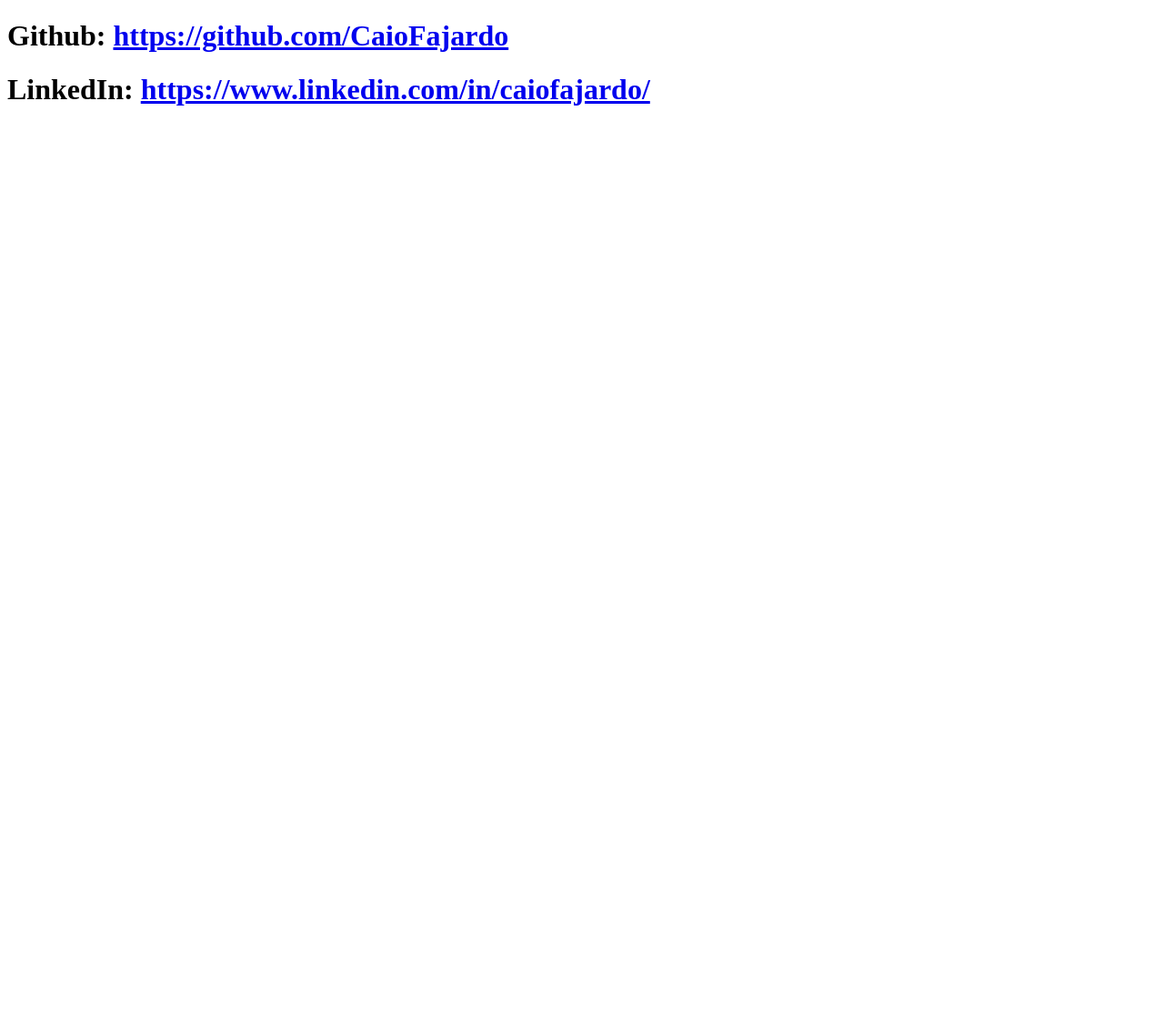
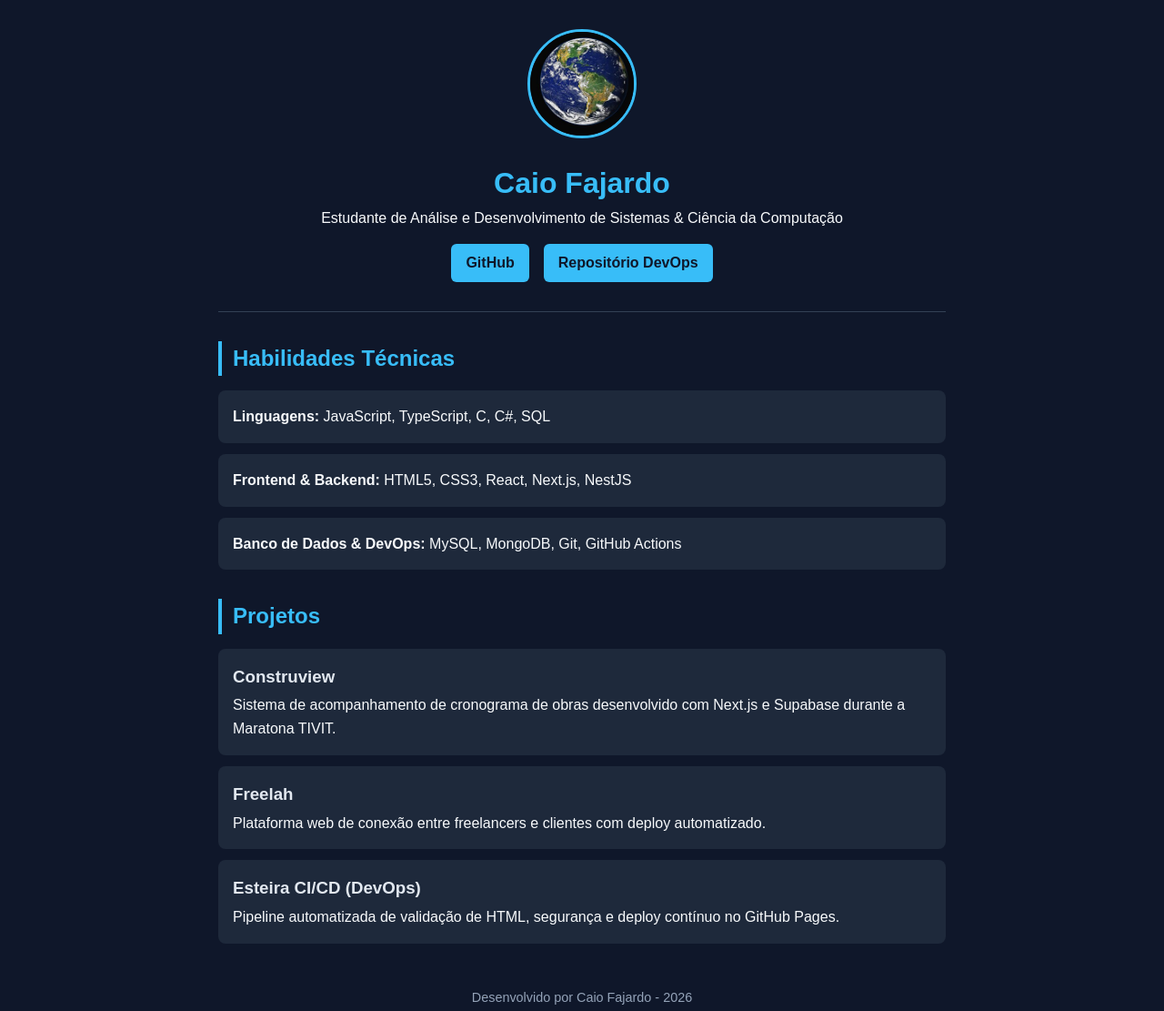
Before and after one commit to CaioFajardo/Trabalho-DevOps, a website: page index.html in a window 1280 px wide. Shown: the whole page at 91% size. Before the commit the page ends 800 px from the top, so only its background shows below. Drawn offline with Linux system fonts and the light colour scheme.

Commit message:
fix: corrigindo html e css

```diff
--- a/index.html
+++ b/index.html
@@ -1,12 +1,51 @@
 <!DOCTYPE html>
-<html lang="en">
+<html lang="pt-BR">
 <head>
     <meta charset="UTF-8">
     <meta name="viewport" content="width=device-width, initial-scale=1.0">
-    <title>Document</title>
+    <title>Portfólio - Caio Fajardo</title>
+    <link rel="stylesheet" href="style.css">
 </head>
 <body>
-    <h1>Github: <a href="https://github.com/CaioFajardo">https://github.com/CaioFajardo</a></h1>
-    <h1>LinkedIn: <a href="https://www.linkedin.com/in/caiofajardo/">https://www.linkedin.com/in/caiofajardo/</a></h1>
+    <header>
+        <img src="img/Nasa_blue_marble.jpg" alt="Imagem de perfil de Caio Fajardo" class="avatar">
+        <h1>Caio Fajardo</h1>
+        <p>Estudante de Análise e Desenvolvimento de Sistemas &amp; Ciência da Computação</p>
+        <nav>
+            <a href="https://github.com/CaioFajardo" target="_blank" rel="noopener noreferrer">GitHub</a>
+            <a href="https://github.com/CaioFajardo/Trabalho-DevOps" target="_blank" rel="noopener noreferrer">Repositório DevOps</a>
+        </nav>
+    </header>
+
+    <main>
+        <section>
+            <h2>Habilidades Técnicas</h2>
+            <ul>
+                <li><strong>Linguagens:</strong> JavaScript, TypeScript, C, C#, SQL</li>
+                <li><strong>Frontend &amp; Backend:</strong> HTML5, CSS3, React, Next.js, NestJS</li>
+                <li><strong>Banco de Dados &amp; DevOps:</strong> MySQL, MongoDB, Git, GitHub Actions</li>
+            </ul>
+        </section>
+
+        <section>
+            <h2>Projetos</h2>
+            <article>
+                <h3>Construview</h3>
+                <p>Sistema de acompanhamento de cronograma de obras desenvolvido com Next.js e Supabase durante a Maratona TIVIT.</p>
+            </article>
+            <article>
+                <h3>Freelah</h3>
+                <p>Plataforma web de conexão entre freelancers e clientes com deploy automatizado.</p>
+            </article>
+            <article>
+                <h3>Esteira CI/CD (DevOps)</h3>
+                <p>Pipeline automatizada de validação de HTML, segurança e deploy contínuo no GitHub Pages.</p>
+            </article>
+        </section>
+    </main>
+
+    <footer>
+        <p>Desenvolvido por Caio Fajardo - 2026</p>
+    </footer>
 </body>
 </html>
--- a/style.css
+++ b/style.css
@@ -0,0 +1,88 @@
+* {
+    margin: 0;
+    padding: 0;
+    box-sizing: border-box;
+    font-family: Arial, Helvetica, sans-serif;
+}
+
+body {
+    background-color: #0f172a;
+    color: #f8fafc;
+    line-height: 1.6;
+    padding: 2rem 1rem;
+}
+
+header, main, footer {
+    max-width: 800px;
+    margin: 0 auto;
+}
+
+header {
+    text-align: center;
+    padding-bottom: 2rem;
+    border-bottom: 1px solid #334155;
+}
+
+.avatar {
+    width: 120px;
+    height: 120px;
+    border-radius: 50%;
+    object-fit: cover;
+    margin-bottom: 1rem;
+    border: 3px solid #38bdf8;
+}
+
+h1 {
+    font-size: 2rem;
+    color: #38bdf8;
+}
+
+nav {
+    margin-top: 1rem;
+    display: flex;
+    justify-content: center;
+    gap: 1rem;
+}
+
+nav a {
+    color: #0f172a;
+    background-color: #38bdf8;
+    padding: 0.5rem 1rem;
+    border-radius: 6px;
+    text-decoration: none;
+    font-weight: bold;
+}
+
+section {
+    margin-top: 2rem;
+}
+
+h2 {
+    color: #38bdf8;
+    margin-bottom: 1rem;
+    border-left: 4px solid #38bdf8;
+    padding-left: 0.75rem;
+}
+
+ul {
+    list-style: none;
+}
+
+li, article {
+    background-color: #1e293b;
+    padding: 1rem;
+    border-radius: 8px;
+    margin-bottom: 0.75rem;
+}
+
+h3 {
+    color: #e2e8f0;
+    margin-bottom: 0.25rem;
+}
+
+footer {
+    text-align: center;
+    margin-top: 3rem;
+    color: #94a3b8;
+    font-size: 0.9rem;
+}
```
